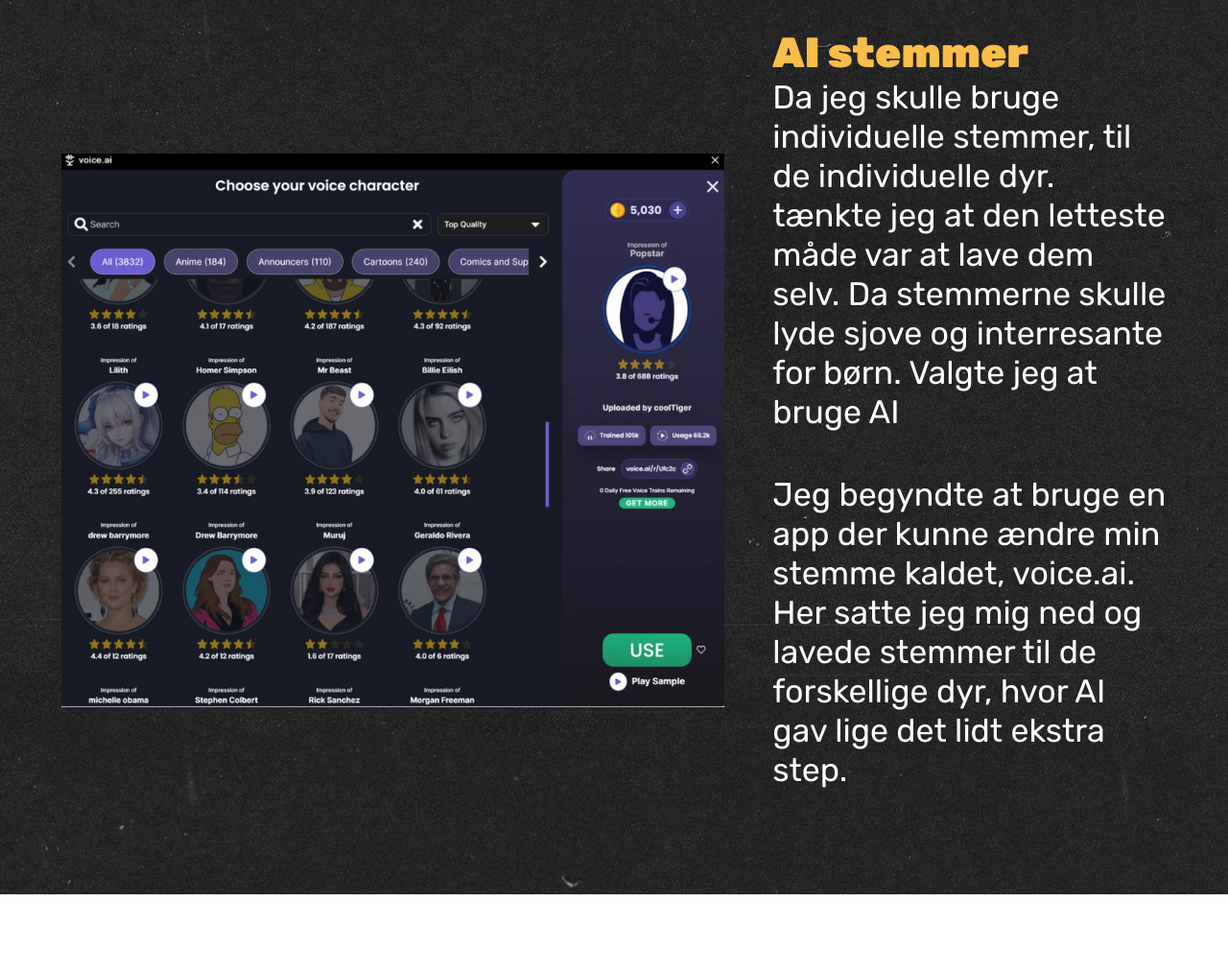
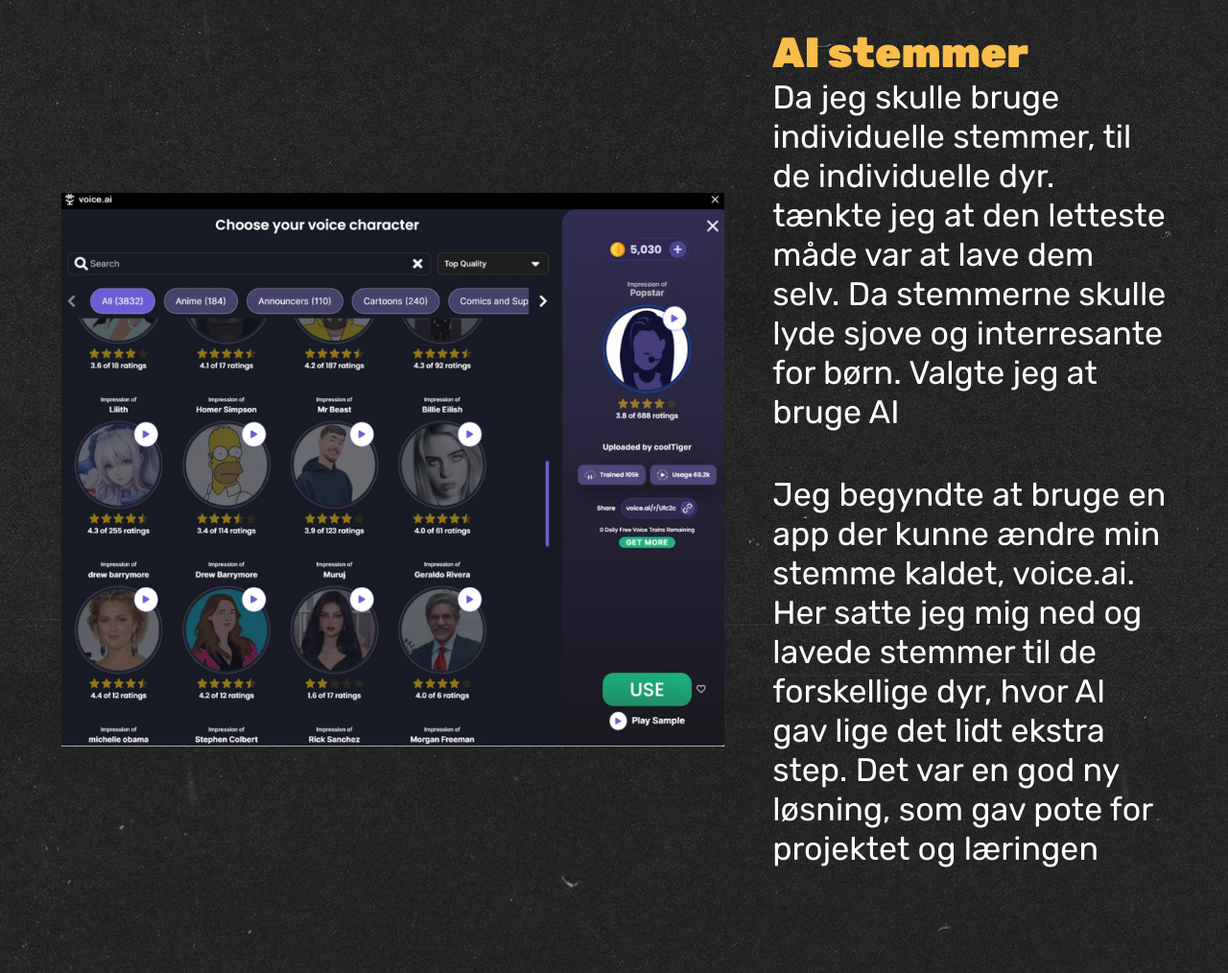
Before and after one commit to Louisewindt/Portfolio-2024, a plain HTML site: page ProjectOne.html in a window 1280 px wide. Shown: the part 9475-10489 px from the top of the page at 96% size. Before the commit the page ends 10407 px from the top, so only its background shows below. Drawn offline with Linux system fonts and the light colour scheme.

```diff
--- a/ProjectOne.html
+++ b/ProjectOne.html
@@ -96,7 +96,7 @@
             <section>
                 <h3 class="projects__subtitle projects__subtitle--projects">AI stemmer</h3>
                 <p class="projects__text projects__text--information">Da jeg skulle bruge individuelle stemmer, til de individuelle dyr. tænkte jeg at den letteste måde var at lave dem selv. Da stemmerne skulle lyde sjove og interresante for børn. Valgte jeg at bruge AI</p>
-                <p class="projects__text projects__text--information">Jeg begyndte at bruge en app der kunne ændre min stemme kaldet, voice.ai. Her satte jeg mig ned og lavede stemmer til de forskellige dyr, hvor AI gav lige det lidt ekstra step.</p>
+                <p class="projects__text projects__text--information">Jeg begyndte at bruge en app der kunne ændre min stemme kaldet, voice.ai. Her satte jeg mig ned og lavede stemmer til de forskellige dyr, hvor AI gav lige det lidt ekstra step. Det var en god ny løsning, som gav pote for projektet og læringen</p>
             </section>
         </section>
 </section>
```
Also changed, not shown: 2 other files.
